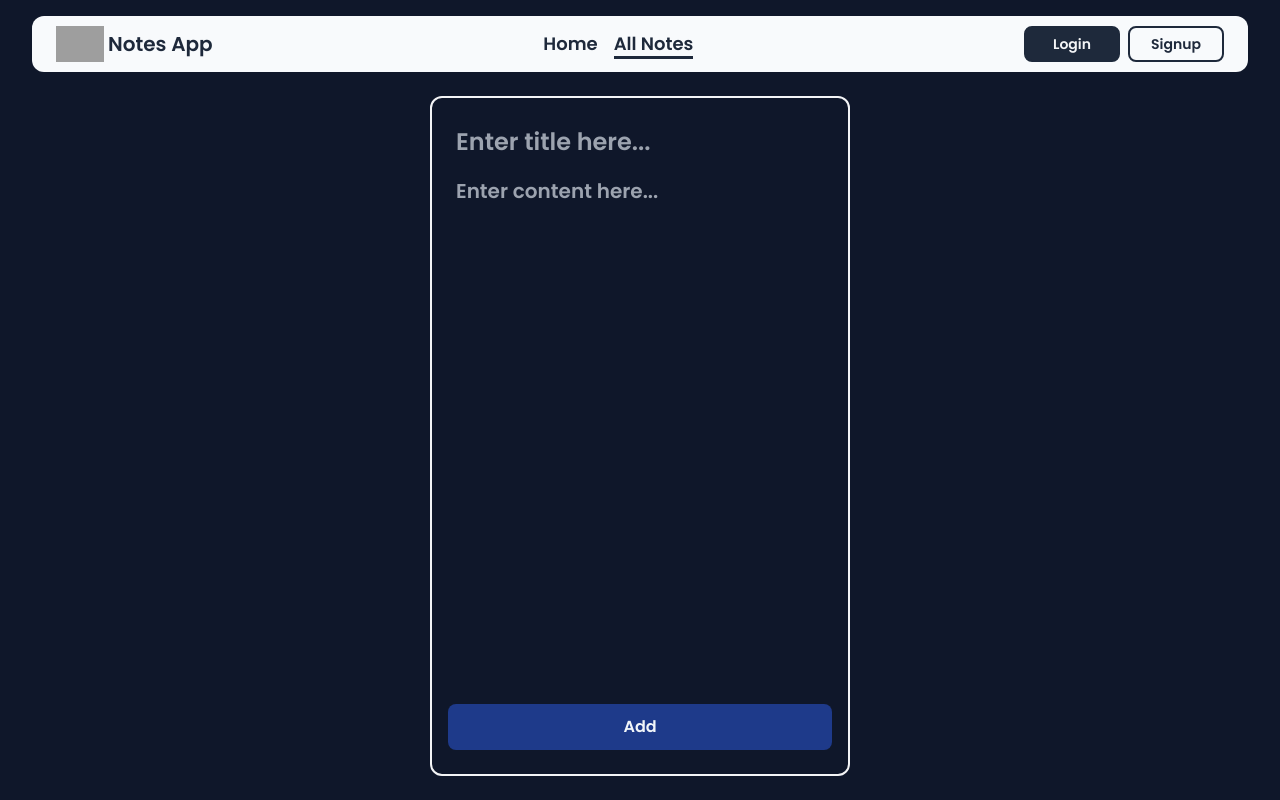
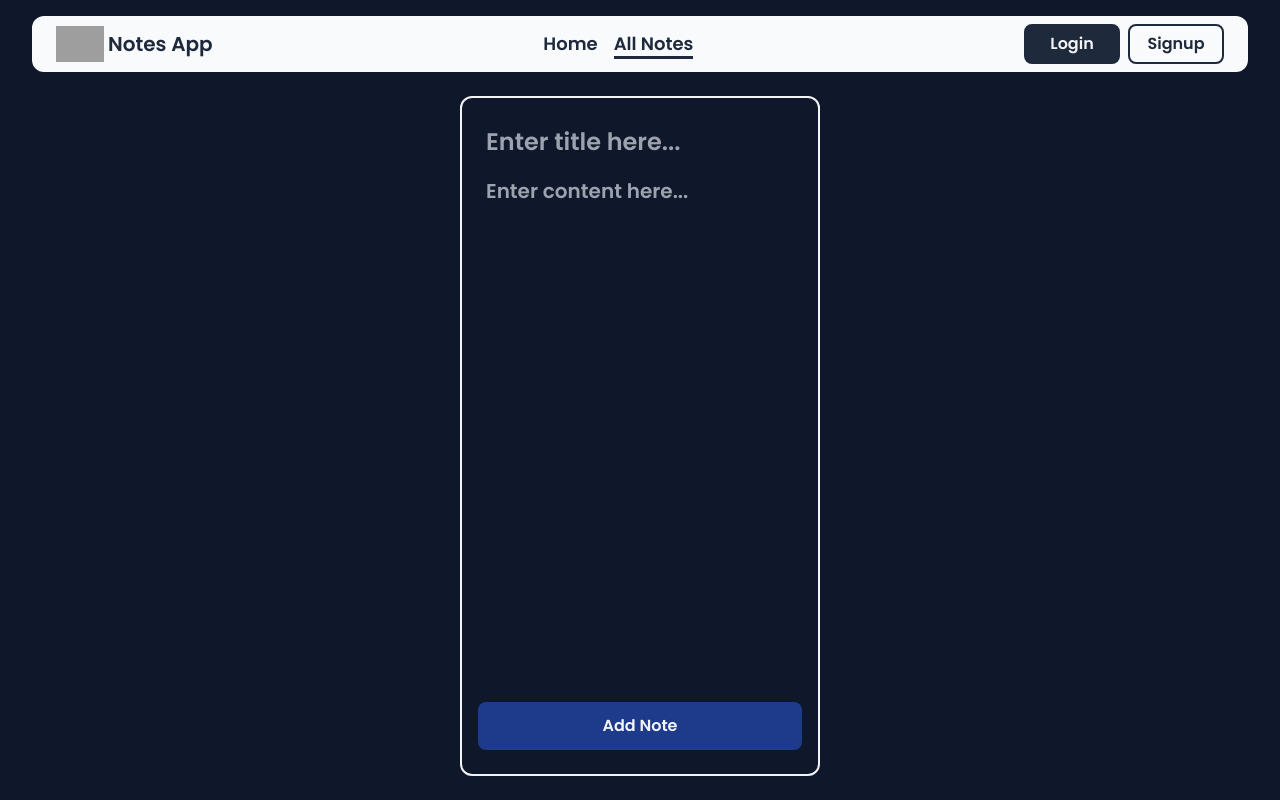
Before and after one commit to Genius-30/notes-web-app-react, a React (Vite) app in the folder todoreact/: page /notes in a window 1280 px wide. Built offline with nearby package versions, Linux system fonts and the light colour scheme; grey boxes are pictures that could not be loaded.

Commit message:
now the website is responsive

```diff
--- a/todoreact/src/Layout.jsx
+++ b/todoreact/src/Layout.jsx
@@ -22,7 +22,7 @@ function Layout() {
 
   return (
     <>
-      <div className="bg-slate-900 h-screen w-full p-4 poppins-bold font-bold overflow-hidden">
+      <div className="bg-slate-900 h-screen w-full p-2 md:p-4 poppins-bold font-bold overflow-hidden">
         <Header />
         <Outlet />
       </div>
--- a/todoreact/src/components/Button.jsx
+++ b/todoreact/src/components/Button.jsx
@@ -3,14 +3,14 @@ import React from "react";
 function Button({
   children,
   type = "button",
-  bgColor = "bg-blue-600",
+  bgColor = "bg-blue-900",
   textColor = "text-gray-100",
   className = "",
   ...props
 }) {
   return (
     <button
-      className={`px-3 py-1 rounded-lg hover:scale-105 transition-all duration-150 ease-in-out ${bgColor} ${textColor} ${className}`}
+      className={`px-3 py-1 rounded-lg hover:scale-105 transition-all duration-150 ease-in-out text-sm md:text-base ${bgColor} ${textColor} ${className}`}
       {...props}
       type={type}
     >
--- a/todoreact/src/components/Header.jsx
+++ b/todoreact/src/components/Header.jsx
@@ -9,14 +9,14 @@ function MenuButtons() {
       <Button
         children={"Login"}
         bgColor="bg-slate-800"
-        className="h-9 w-24 border-2 border-solid border-slate-800 text-sm py-0"
+        className="h-10 w-24 border-2 border-solid border-slate-800 text-sm py-0"
       />
 
       <Button
         children={"Signup"}
         bgColor="bg-none"
         textColor="text-slate-800"
-        className="h-9 w-24 border-2 border-solid border-slate-800 text-sm"
+        className="h-10 w-24 border-2 border-solid border-slate-800 text-sm"
       />
     </>
   );
@@ -39,8 +39,8 @@ function Header() {
   ];
 
   return (
-    <header className="w-[95%] h-14 fixed top-4 left-[50%] translate-x-[-50%] z-99">
-      <nav className="bg-slate-50 w-full h-full rounded-xl px-6 flex items-center justify-center">
+    <header className="w-[95%] h-14 fixed top-4 left-[50%] translate-x-[-50%] z-[99]">
+      <nav className="bg-slate-50 w-full h-full rounded-xl px-4 md:px-6 flex items-center justify-center">
         <div className="h-full w-full flex items-center justify-between text-slate-800">
           <div className="flex items-center gap-1">
             <img
@@ -61,9 +61,11 @@ function Header() {
 
           <ul
             onClick={handleMenuClick}
-            className={`bg-slate-50 md:bg-transparent w-auto rounded-lg md:rounded-none py-5 px-6 md:p-0 absolute md:static top-16 ${
-              showMenu ? "right-6" : "right-[-165px]"
-            } flex flex-col md:flex-row items-end md:items-center gap-3 md:gap-4 md:text-lg transition-all duration-100 ease-in-out`}
+            className={`bg-slate-50 md:bg-transparent w-auto rounded-lg md:rounded-none py-5 px-6 md:p-0 absolute md:static top-16 right-4 ${
+              showMenu
+                ? "opacity-100 translate-y-0"
+                : "opacity-0 md:opacity-100 -translate-y-[140%] md:translate-y-0"
+            } flex flex-col md:flex-row items-end md:items-center gap-3 md:gap-4 md:text-lg transition-all duration-150 ease-in-out`}
           >
             {navLinks.map((item, index) => {
               return (
--- a/todoreact/src/components/NoteForm.jsx
+++ b/todoreact/src/components/NoteForm.jsx
@@ -2,31 +2,34 @@ import React, { useState } from "react";
 import { useDispatch } from "react-redux";
 import { addNote } from "../store/noteSlice";
 
-function NoteForm() {
+function NoteForm({ onCancel }) {
   const [title, setTitle] = useState("");
   const [content, setContent] = useState("");
 
   const disptach = useDispatch();
 
-  const add = (e) => {
+  const handleAddNoteClick = (e) => {
     e.preventDefault();
 
     if (!title && !content) return;
     disptach(addNote({ title, content }));
 
-    setTitle("");
-    setContent("");
+    handleCancelClick();
   };
 
-  const onContentDivClick = () => {
+  const handleCancelClick = () => {
+    return onCancel(), setTitle(""), setContent("");
+  };
+
+  const handleContentDivClick = () => {
     const contentInput = document.getElementById("contentinput");
     contentInput.focus();
   };
 
   return (
-    <div className="h-full w-full border-solid border-2 border-gray-100 rounded-xl py-6 px-4">
+    <div className="h-full w-full bg-slate-900 border-solid border-2 border-gray-100 rounded-xl py-4 px-2 lg:py-6 lg:px-4">
       <form
-        onSubmit={add}
+        onSubmit={handleAddNoteClick}
         className="h-full w-full flex flex-col items-center justify-evenly gap-4"
       >
         <input
@@ -34,11 +37,11 @@ function NoteForm() {
           placeholder="Enter title here..."
           value={title}
           onChange={(e) => setTitle(e.target.value)}
-          className="rounded-lg w-96 h-12 bg-transparent px-2 focus:outline-none caret-gray-100 focus:caret-gray-100 text-gray-100 text-xl lg:text-2xl"
+          className="rounded-lg w-full h-12 bg-transparent px-2 focus:outline-none caret-gray-100 focus:caret-gray-100 text-gray-100 text-xl lg:text-2xl"
         />
         <div
-          className="h-full basis-full rounded-lg w-96 bg-transparent cursor-text"
-          onClick={onContentDivClick}
+          className="h-full w-full basis-full rounded-lg bg-transparent cursor-text"
+          onClick={handleContentDivClick}
         >
           <textarea
             id="contentinput"
@@ -50,12 +53,21 @@ function NoteForm() {
             className="h-full w-full bg-transparent rounded-lg focus:outline-none caret-gray-100 focus:caret-gray-100 text-gray-100 text-lg lg:text-xl px-2 resize-none"
           />
         </div>
-        <button
-          type="submit"
-          className="text-slate-100 bg-blue-900 w-full h-14 rounded-lg hover:bg-blue-800"
-        >
-          Add
-        </button>
+        <div className="h-auto w-full flex items-center gap-2 text-slate-100">
+          <button
+            type="button"
+            onClick={handleCancelClick}
+            className="visible md:hidden w-full h-12 bg-red-600 rounded-lg focus:bg-red-500 p-2"
+          >
+            Cancel
+          </button>
+          <button
+            type="submit"
+            className="w-full h-12 bg-blue-900 rounded-lg focus:bg-blue-800 md:hover:bg-blue-800 p-2"
+          >
+            Add Note
+          </button>
+        </div>
       </form>
     </div>
   );
--- a/todoreact/src/components/Notes.jsx
+++ b/todoreact/src/components/Notes.jsx
@@ -1,15 +1,24 @@
-import { useState } from "react";
+import { useRef, useState } from "react";
 import NoteForm from "./NoteForm";
 import NoteItem from "./NoteItem";
 import { useSelector } from "react-redux";
 import { useDispatch } from "react-redux";
 import { deleteNote } from "../store/noteSlice";
+import Button from "./Button";
 
 function Notes() {
   const [isCheckVisible, setIsCheckVisible] = useState(false);
+  const [isAddFormVisible, setIsAddFormVisible] = useState(false);
 
   const dispatch = useDispatch();
   const notes = useSelector((state) => state.notes);
+
+  const outerDivRef = useRef();
+  const handleNoteFormDivClick = (e) => {
+    if (outerDivRef.current === e.target) {
+      setIsAddFormVisible(false);
+    }
+  };
 
   const handleDelBtn = () => {
     isCheckVisible ? confirmDelete() : showCheckBox();
@@ -29,23 +38,49 @@ function Notes() {
     <>
       <div className="w-full h-full flex justify-center pt-20">
         <div className="w-full pb-2 flex items-center justify-center mx-2 md:mx-6 gap-4">
-          <div className="h-full w-[55%] lg:w-auto">
-            <NoteForm />
+          <div
+            ref={outerDivRef}
+            onClick={handleNoteFormDivClick}
+            className={`${
+              isAddFormVisible ? "absolute" : "hidden"
+            } md:static md:block h-full w-full md:max-w-[50%] lg:max-w-[40%] xl:max-w-[30%] backdrop-blur-[2px] z-[99] inset-0`}
+          >
+            <div className="h-4/5 min-[400px]:h-3/5 md:h-full w-11/12 md:w-full relative md:static top-[50%] left-[50%] translate-x-[-50%] md:translate-x-0 translate-y-[-50%] md:translate-y-0">
+              <NoteForm onCancel={() => setIsAddFormVisible(false)} />
+            </div>
           </div>
+
           {notes.length > 0 ? (
-            <div className="w-full h-full flex flex-col gap-2">
-              <div className="h-14 w-full bg-transparent px-4">
-                <div className="h-full w-full bgs flex justify-end items-center px-4 pt-2">
-                  <button
-                    className="h-full w-auto bg-red-600 hover:bg-red-500 text-gray-100 p-2 rounded-lg"
-                    onClick={handleDelBtn}
-                  >
-                    {isCheckVisible ? "Confirm Delete" : "Delete Note"}
-                  </button>
+            <div className="w-full h-full flex flex-col gap-2 md:pt-2">
+              <div className="h-auto w-full md:px-4">
+                <div className="h-full w-full flex flex-col md:flex-row items-center gap-2 md:gap-4 whitespace-nowrap">
+                  <div className="w-full md:w-3/5">
+                    <input
+                      type="search"
+                      placeholder="Search by title..."
+                      className="w-full bg-slate-50 text-sm md:text-base rounded-lg py-3 px-2 md:px-4 outline-none hover:scale-[1.03] duration-150 ease-in-out"
+                    />
+                  </div>
+                  <div className="flex gap-2 items-center justify-center self-end">
+                    <Button
+                      bgColor="bg-green-600"
+                      className="block md:hidden py-3 w-auto"
+                      children={"Add Note"}
+                      onClick={() => setIsAddFormVisible(true)}
+                    />
+                    <Button
+                      bgColor="bg-red-600"
+                      className="py-3 w-auto"
+                      children={
+                        isCheckVisible ? "Confirm Delete" : "Delete Note"
+                      }
+                      onClick={handleDelBtn}
+                    />
+                  </div>
                 </div>
               </div>
               <div
-                className="w-full h-auto grid gap-x-8 gap-y-6 overflow-scroll p-4"
+                className="w-full h-auto grid gap-x-4 md:gap-x-8 gap-y-4 md:gap-y-6 overflow-scroll py-2 md:p-4 overflow-x-hidden"
                 style={{
                   gridTemplateColumns: `repeat(auto-fill, minmax(200px, 1fr))`,
                 }}
@@ -55,7 +90,7 @@ function Notes() {
                     <NoteItem
                       height={"96"}
                       width={"full"}
-                      checkVisible={isCheckVisible ? "visible" : "hidden"}
+                      checkVisible={isCheckVisible}
                       className={"line-clamp-[8] shrink-0"}
                       note={note}
                     />
--- a/todoreact/src/main.jsx
+++ b/todoreact/src/main.jsx
@@ -18,7 +18,7 @@ const router = createBrowserRouter(
     <Route path="/" element={<Layout />}>
       <Route path="" element={<Home />} />
       <Route path="notes" element={<Notes />} />
-      <Route path="note/:noteId" element={<DetailNote />} />
+      <Route path="notes/:noteId" element={<DetailNote />} />
     </Route>
   )
 );
```
Also changed, not shown: todoreact/src/components/DetailNote.jsx (+12 -12 lines), todoreact/src/components/Home.jsx (+8 -6 lines), todoreact/src/components/NoteItem.jsx (+8 -4 lines).
